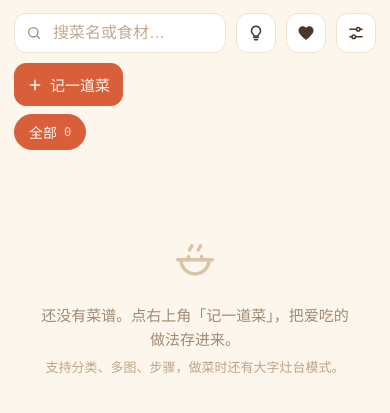
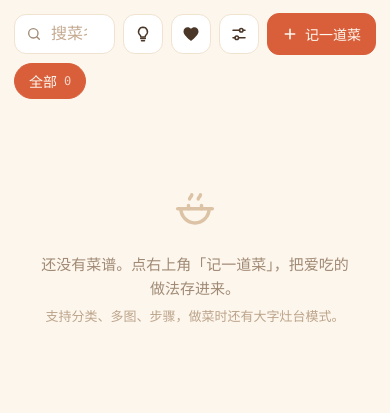
Before and after one commit to 1014281187-web/ela, a plain HTML site: page index.html in a window 390 px wide. Shown: the part 63-476 px from the top of the page. Drawn offline with Linux system fonts and the light colour scheme.

Commit message:
Add files via upload

```diff
--- a/index.html
+++ b/index.html
@@ -325,6 +325,13 @@ svg{display:block}
   .btn .btxt{display:none}
   .btn{padding:10px 12px}
   .btn#addBtn .btxt{display:inline}
+  /* 工具栏合并为一行：搜索框弹性伸展，右侧依次为设置/收藏/记菜 */
+  .toolbar{flex-wrap:nowrap;padding:14px 0 12px;gap:8px}
+  .search-box{min-width:0;flex:1}
+  .search-box input{padding:10px 12px 10px 36px;font-size:16px}
+  .btn.icon{padding:10px}
+  .btn#addBtn{padding:10px 14px}
+  .btn#addBtn .btxt{font-size:14px}
 }
 @media (prefers-reduced-motion:reduce){
   *,*::before,*::after{animation:none!important;transition:none!important}
```
